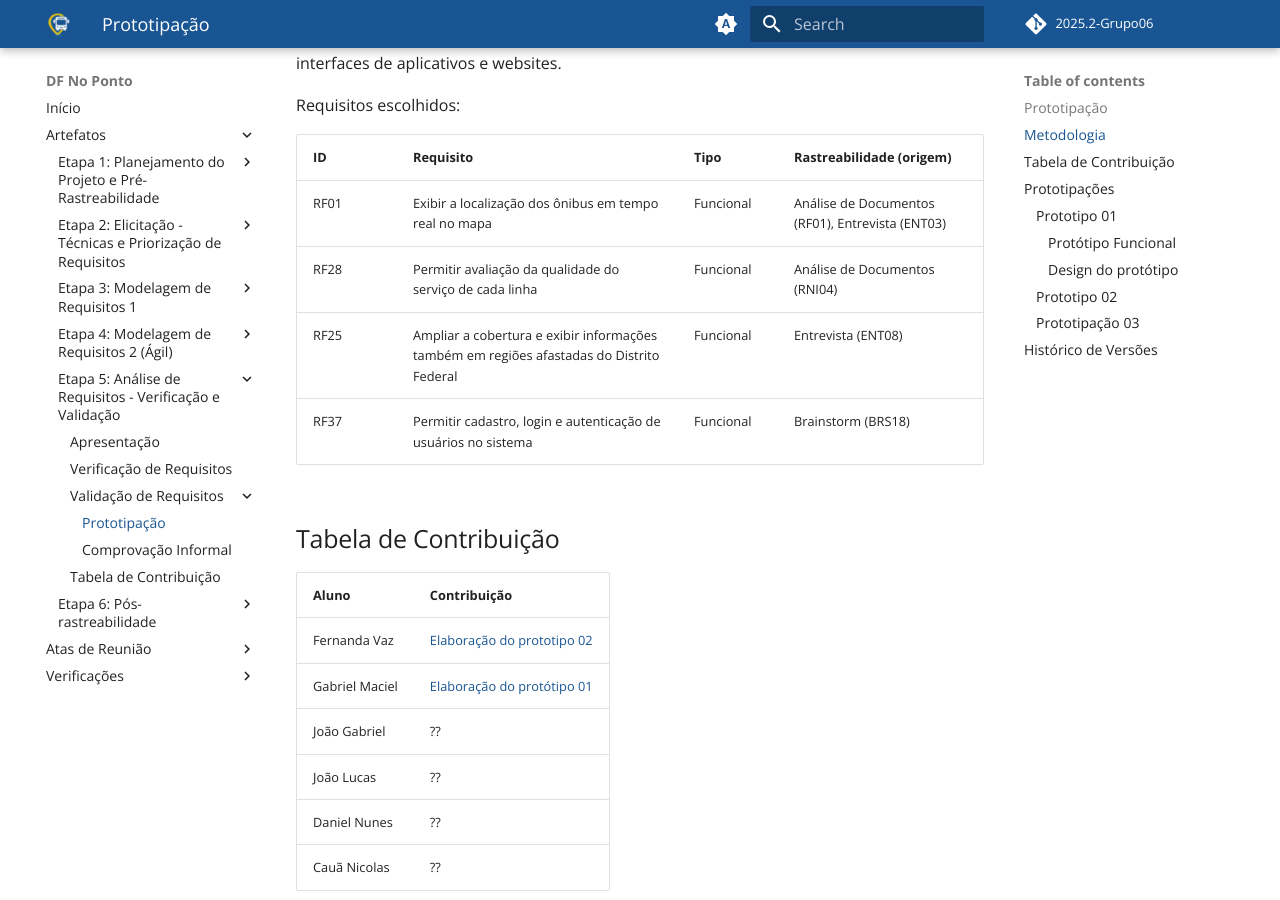
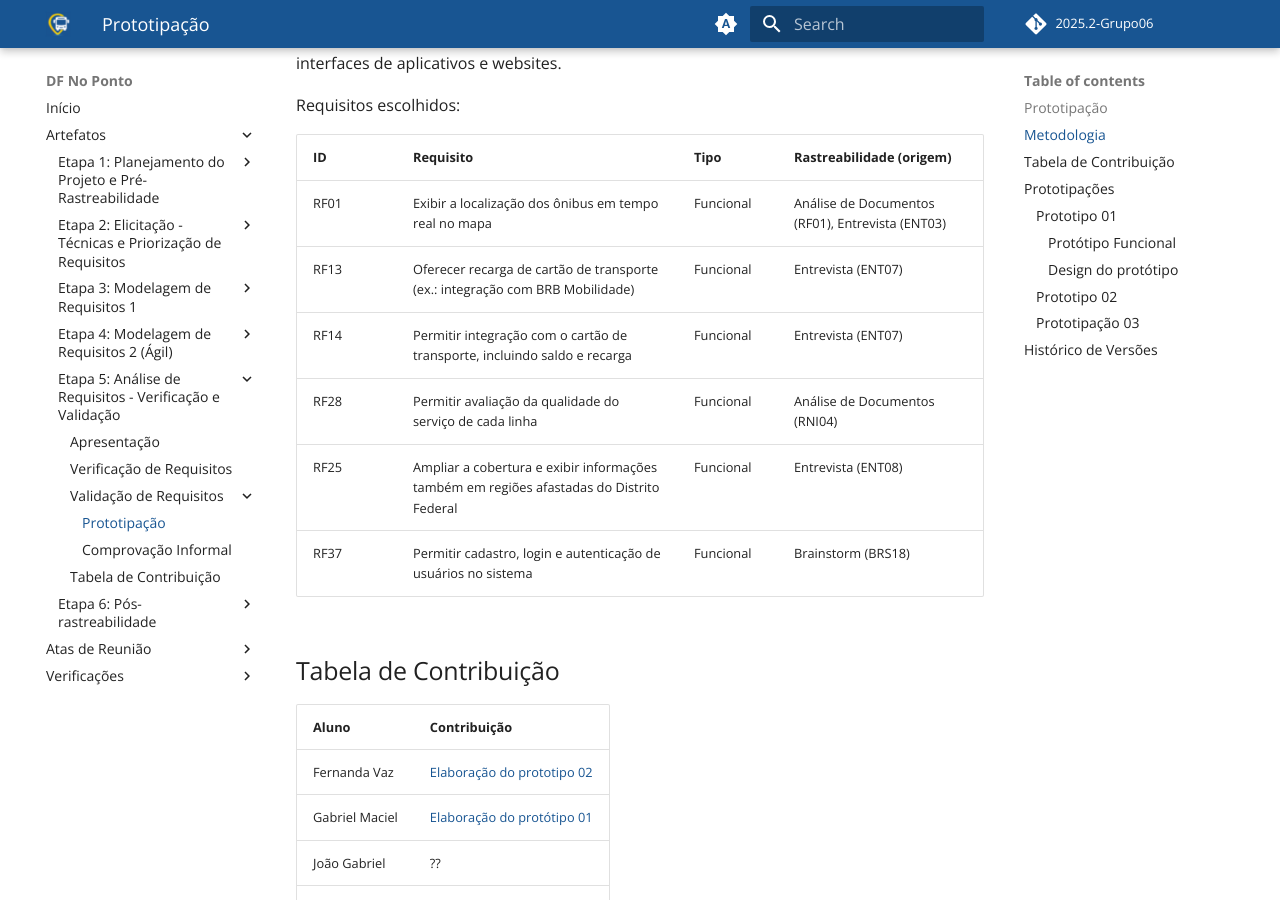
Before and after one commit to Requisitos-de-Software/2025.2-Grupo06, an MkDocs documentation site: the page built from docs/validacao_verificacao/prototipacao.md, in a window 1280 px wide and 900 px high, scrolled down 424 px. Built offline with MkDocs 1.6.1 and Material for MkDocs 9.7.7, drawn with Linux system fonts in a browser that asks for light colours; comment, search, counter and statistics services are not loaded.

Commit message:
fix: adiciona RF13 e RF14 à tabela de requisitos escolhidos do documento de Prototipação

```diff
--- a/docs/validacao_verificacao/prototipacao.md
+++ b/docs/validacao_verificacao/prototipacao.md
@@ -5,14 +5,16 @@ A prototipação é uma técnica essencial na engenharia de requisitos que consi
 
 Os estudantes desenvolveram protótipos de alta fidelidade no Figma para cada requisito funcional não implementado. O Figma é uma ferramenta de design online usada para criar interfaces de aplicativos e websites.
 
-Requisitos  escolhidos:
+Requisitos escolhidos:
 
 | ID   | Requisito                                                         | Tipo       | Rastreabilidade (origem)                                  |
 |------|-------------------------------------------------------------------|-----------|------------------------------------------------------------|
-| RF01 | Exibir a localização dos ônibus em tempo real no mapa            | Funcional | Análise de Documentos (RF01), Entrevista (ENT03)          |
-| RF28 | Permitir avaliação da qualidade do serviço de cada linha         | Funcional | Análise de Documentos (RNI04)                             |
-| RF25 | Ampliar a cobertura e exibir informações também em regiões afastadas do Distrito Federal            | Funcional | Entrevista (ENT08)          |
-| RF37 | Permitir cadastro, login e autenticação de usuários no sistema         | Funcional | Brainstorm (BRS18)                           |
+| RF01 | Exibir a localização dos ônibus em tempo real no mapa | Funcional | Análise de Documentos (RF01), Entrevista (ENT03) |
+| RF13 | Oferecer recarga de cartão de transporte (ex.: integração com BRB Mobilidade) | Funcional | Entrevista (ENT07) |
+| RF14 | Permitir integração com o cartão de transporte, incluindo saldo e recarga | Funcional | Entrevista (ENT07) |
+| RF28 | Permitir avaliação da qualidade do serviço de cada linha | Funcional | Análise de Documentos (RNI04)                             |
+| RF25 | Ampliar a cobertura e exibir informações também em regiões afastadas do Distrito Federal | Funcional | Entrevista (ENT08)          |
+| RF37 | Permitir cadastro, login e autenticação de usuários no sistema | Funcional | Brainstorm (BRS18) |
 
 ## Tabela de Contribuição
 
```
